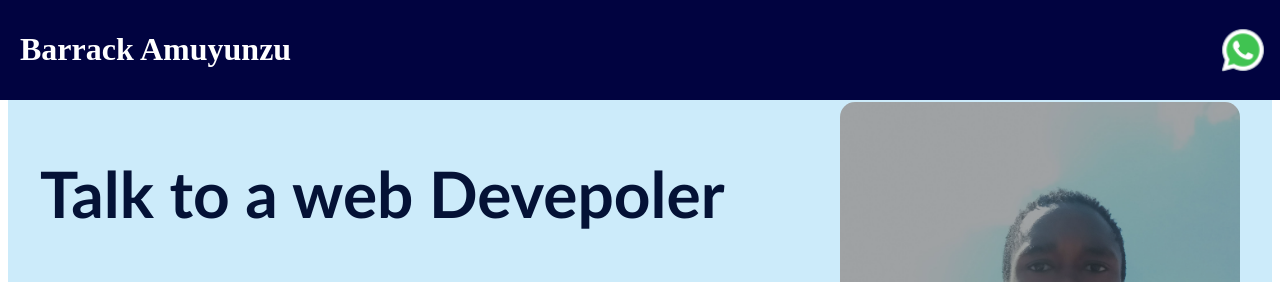
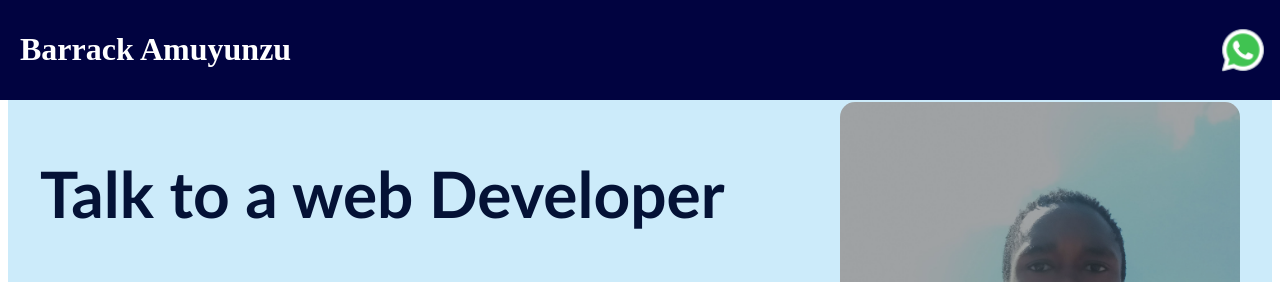
Before and after one commit to amuybar/portfolio-, a React (Create React App) app: page / in a window 1280 px wide. Shown: the top 282 px of the page. Built offline with nearby package versions, Linux system fonts and the light colour scheme.

Commit message:
Corrected a Grammer Mistake

```diff
--- a/src/components/Contact.js
+++ b/src/components/Contact.js
@@ -58,7 +58,7 @@ function Contact() {
     <button type="submit">Send Message</button>
   </form>
   <div class="contact-info">
-    <p>Phone: <a href="tel:+254742812483">(+254)742812483</a></p>  <p>Email: <a href="mailto:odaribq@gmail.com.com">odaribq@gmail.com.com</a></p>  </div>
+    <p>Phone: <a href="tel:+254742812483">(+254)742812483</a></p>  <p>Email: <a href="mailto:odaribq@gmail.com.com">odaribq@gmail.com</a></p>  </div>
 </section>
 
   )
--- a/src/components/Hero.js
+++ b/src/components/Hero.js
@@ -40,7 +40,7 @@ function Hero() {
 </div>
   <div className='hero-section'>
     <div class="hero-content">
-    <h1>Talk to a web Devepoler</h1>
+    <h1>Talk to a web Developer</h1>
     <h2>Get In touch With Barrack to discuss: </h2>
     <ul>
       <li>Growiing your business through  online Presence </li>
```
Also changed, not shown: 1 other file (tests, documents, lock files or other folders).
